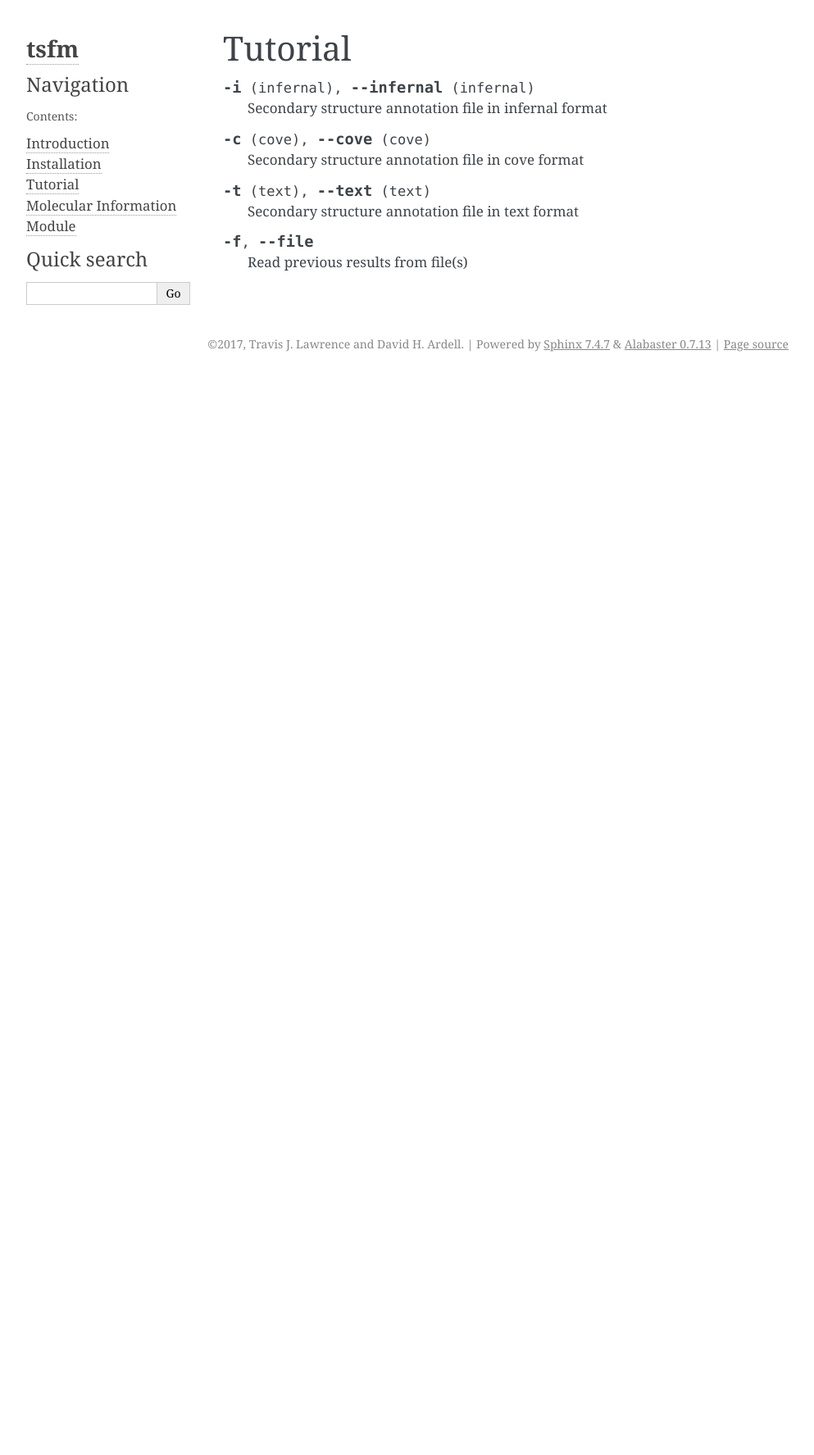
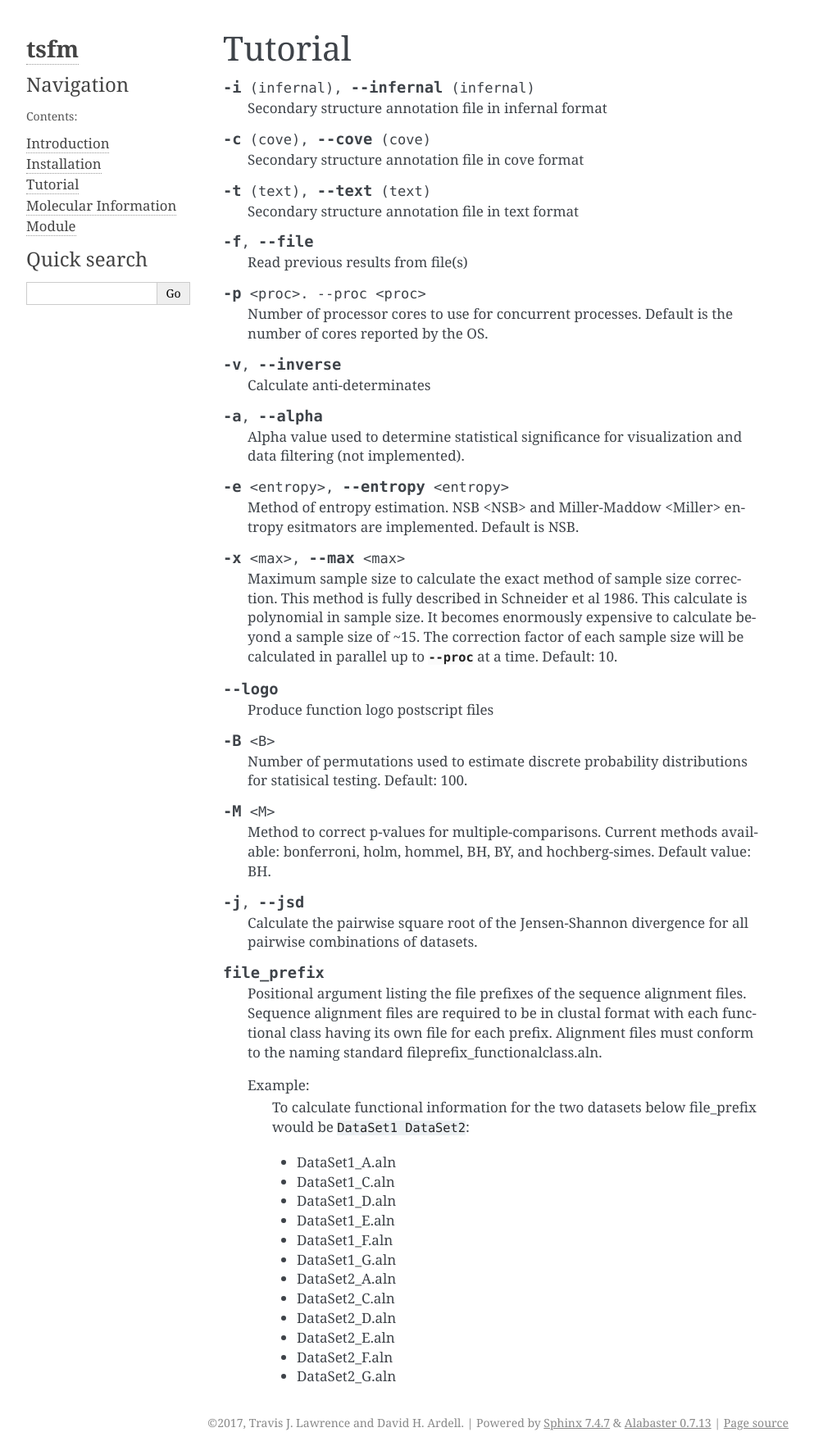
Before and after one commit to tlawrence3/tSFM, a Sphinx documentation site: the page built from docs/Tutorial.rst, in a window 1280 px wide. Shown: the whole page at 82% size, without its empty margins (148-1141 px from the left). Built offline with Sphinx 7.4.7, drawn with Linux system fonts in a browser that asks for light colours; before the commit the page ends 900 px from its top, so only the background shows below that.

Commit message:
more docs

```diff
--- a/docs/Tutorial.rst
+++ b/docs/Tutorial.rst
@@ -18,3 +18,74 @@ Tutorial
 .. option:: -f, --file
 
     Read previous results from file(s)
+
+.. option:: -p <proc>. --proc <proc>
+
+    Number of processor cores to use for concurrent processes. Default is
+    the number of cores reported by the OS.
+
+.. option:: -v, --inverse
+
+    Calculate anti-determinates
+
+.. option:: -a, --alpha
+
+    Alpha value used to determine statistical significance for
+    visualization and data filtering (not implemented).
+
+.. option:: -e <entropy>, --entropy <entropy>
+
+    Method of entropy estimation. NSB <NSB> and Miller-Maddow <Miller>
+    entropy esitmators are implemented. Default is NSB.
+
+.. option:: -x <max>, --max <max>
+
+    Maximum sample size to calculate the exact method of sample size correction.
+    This method is fully described in Schneider et al 1986. This calculate is
+    polynomial in sample size. It becomes enormously expensive to calculate beyond
+    a sample size of ~15. The correction factor of each sample size will be calculated
+    in parallel up to :option:`--proc` at a time. Default: 10.
+
+.. option:: --logo
+
+    Produce function logo postscript files
+
+.. option:: -B <B>
+
+    Number of permutations used to estimate discrete probability
+    distributions for statisical testing. Default: 100.
+
+.. option:: -M <M>
+
+    Method to correct p-values for multiple-comparisons. Current
+    methods available: bonferroni, holm, hommel, BH, BY, and hochberg-simes.
+    Default value: BH.
+
+.. option:: -j, --jsd
+
+    Calculate the pairwise square root of the Jensen-Shannon divergence for all
+    pairwise combinations of datasets.
+
+.. option:: file_prefix
+
+   Positional argument listing the file prefixes of the sequence alignment
+   files. Sequence alignment files are required to be in clustal format with
+   each functional class having its own file for each prefix. Alignment files
+   must conform to the naming standard fileprefix_functionalclass.aln.
+
+   Example:
+       To calculate functional information for the two datasets below
+       file_prefix would be ``DataSet1 DataSet2``:
+
+       - DataSet1_A.aln
+       - DataSet1_C.aln
+       - DataSet1_D.aln
+       - DataSet1_E.aln
+       - DataSet1_F.aln
+       - DataSet1_G.aln
+       - DataSet2_A.aln
+       - DataSet2_C.aln
+       - DataSet2_D.aln
+       - DataSet2_E.aln
+       - DataSet2_F.aln
+       - DataSet2_G.aln
```
Also changed, not shown: 1 other file.
